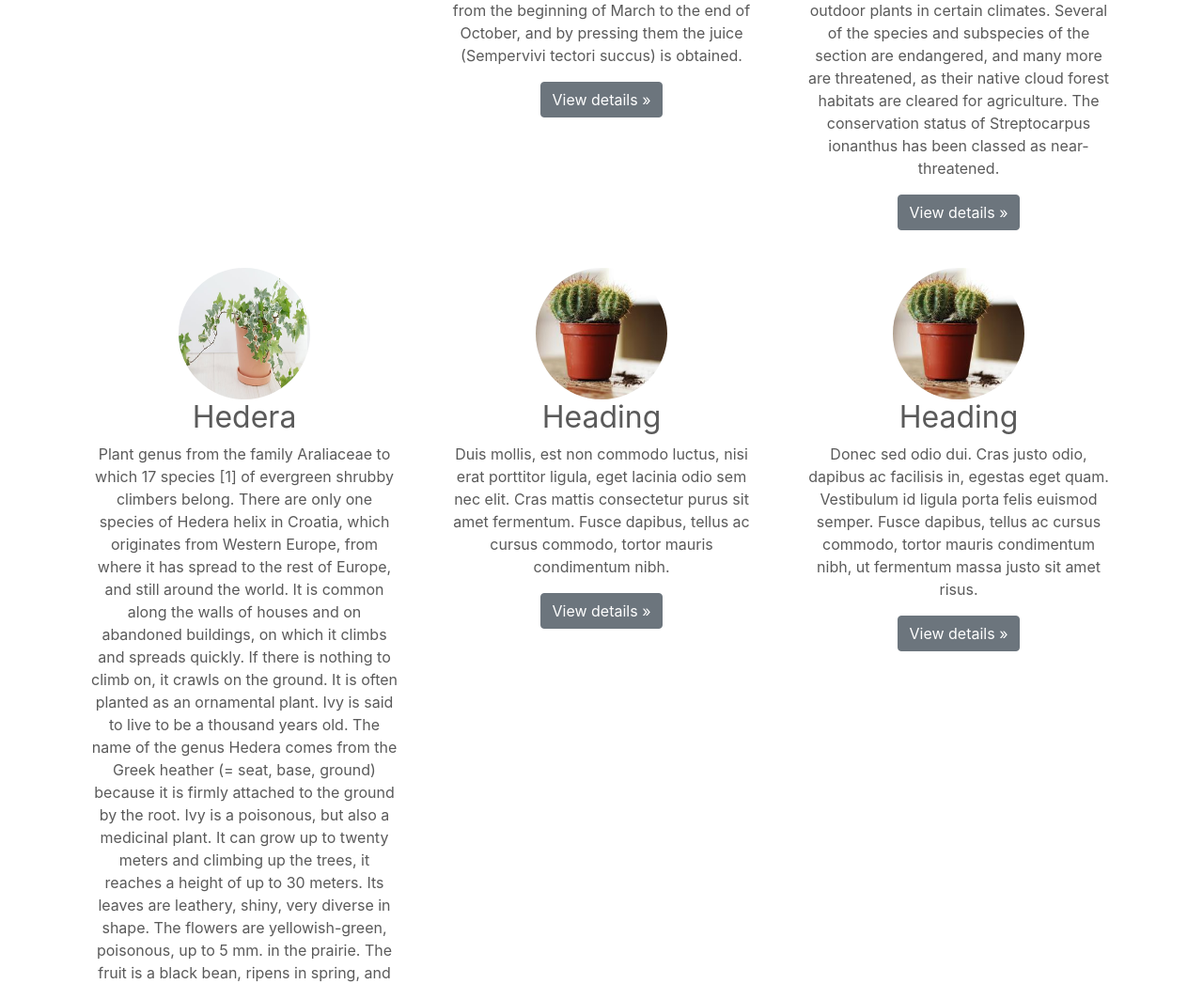
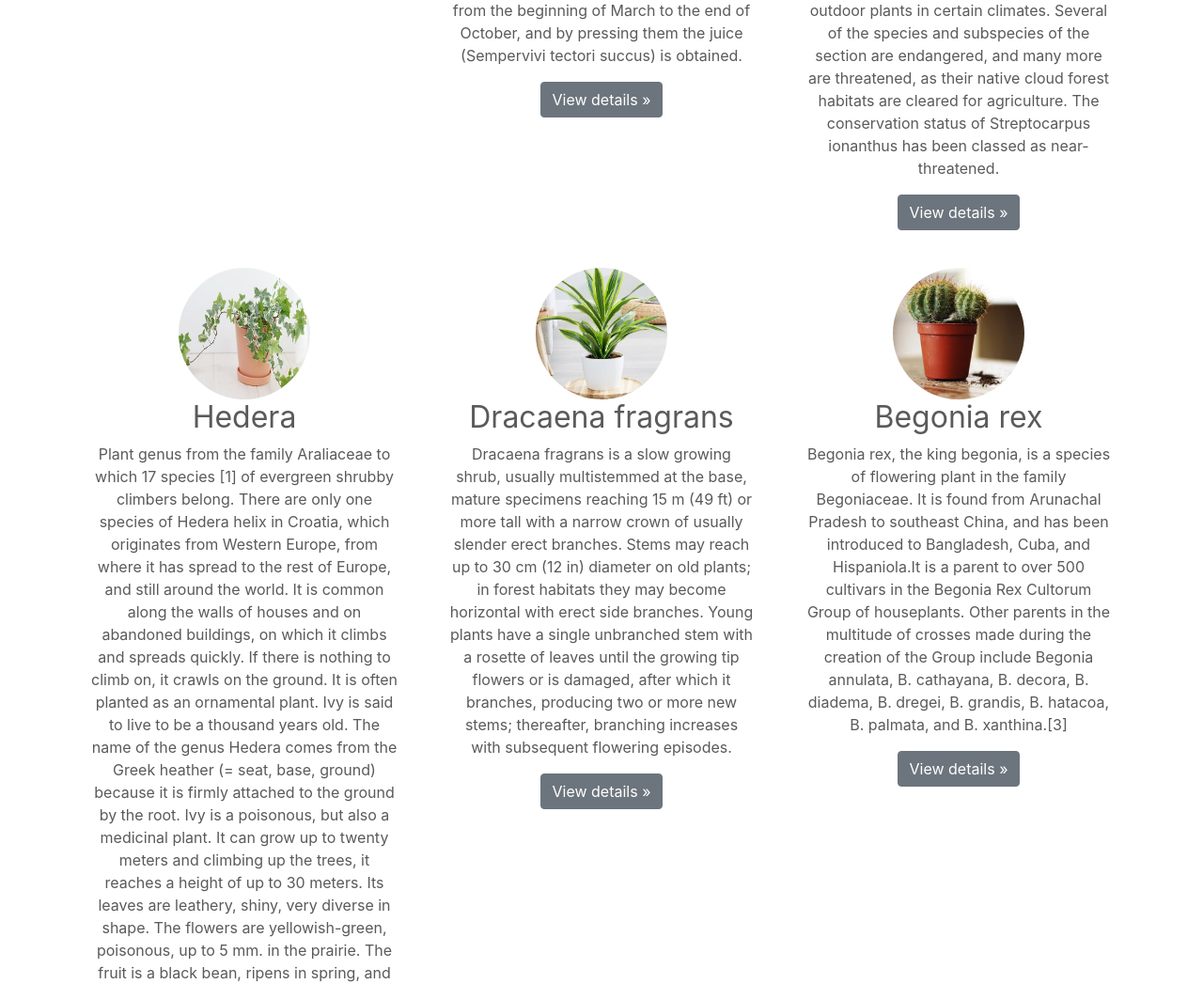
Before and after one commit to petracili/MS4, a Django app: template templates/base.html in a window 1280 px wide. Shown: the part 3472-4519 px from the top of the page at 94% size. Run offline with Django 3.2, Linux system fonts and the light colour scheme; the template is opened without the code that fills it, so the values that code supplies are empty; some libraries are stand-ins or nearby versions.

Commit message:
Added pictures and change text

```diff
--- a/templates/base.html
+++ b/templates/base.html
@@ -253,15 +253,17 @@
         <p><a class="btn btn-secondary" href="#" role="button">View details »</a></p>
       </div><!-- /.col-lg-4 -->
       <div class="col-lg-4">
-        <img src="{% static 'img/kaktus1.PNG' %}" class="bd-placeholder-img rounded-circle" width="140" height="140" />
-        <h2>Heading</h2>
-        <p>Duis mollis, est non commodo luctus, nisi erat porttitor ligula, eget lacinia odio sem nec elit. Cras mattis consectetur purus sit amet fermentum. Fusce dapibus, tellus ac cursus commodo, tortor mauris condimentum nibh.</p>
+        <img src="{% static 'img/drvoz.PNG' %}" class="bd-placeholder-img rounded-circle" width="140" height="140" />
+        <h2>Dracaena fragrans</h2>
+        <p> Dracaena fragrans is a slow growing shrub, usually multistemmed at the base, mature specimens reaching 15 m (49 ft) or more tall with a narrow crown of usually slender erect branches. Stems may reach up to 30 cm (12 in) diameter on old plants; in forest habitats they may become horizontal with erect side branches.
+          Young plants have a single unbranched stem with a rosette of leaves until the growing tip flowers or is damaged, after which it branches,
+          producing two or more new stems; thereafter, branching increases with subsequent flowering episodes.</p>
         <p><a class="btn btn-secondary" href="#" role="button">View details »</a></p>
       </div><!-- /.col-lg-4 -->
       <div class="col-lg-4">
         <img src="{% static 'img/kaktus1.PNG' %}" class="bd-placeholder-img rounded-circle" width="140" height="140" />
-        <h2>Heading</h2>
-        <p>Donec sed odio dui. Cras justo odio, dapibus ac facilisis in, egestas eget quam. Vestibulum id ligula porta felis euismod semper. Fusce dapibus, tellus ac cursus commodo, tortor mauris condimentum nibh, ut fermentum massa justo sit amet risus.</p>
+        <h2>Begonia rex</h2>
+        <p>Begonia rex, the king begonia, is a species of flowering plant in the family Begoniaceae. It is found from Arunachal Pradesh to southeast China, and has been introduced to Bangladesh, Cuba, and Hispaniola.It is a parent to over 500 cultivars in the Begonia Rex Cultorum Group of houseplants. Other parents in the multitude of crosses made during the creation of the Group include Begonia annulata, B. cathayana, B. decora, B. diadema, B. dregei, B. grandis, B. hatacoa, B. palmata, and B. xanthina.[3]</p>
         <p><a class="btn btn-secondary" href="#" role="button">View details »</a></p>
       </div><!-- /.col-lg-4 -->
     </div><!-- /.row -->
```
Also changed, not shown: static/img/drvoz.PNG (added).
